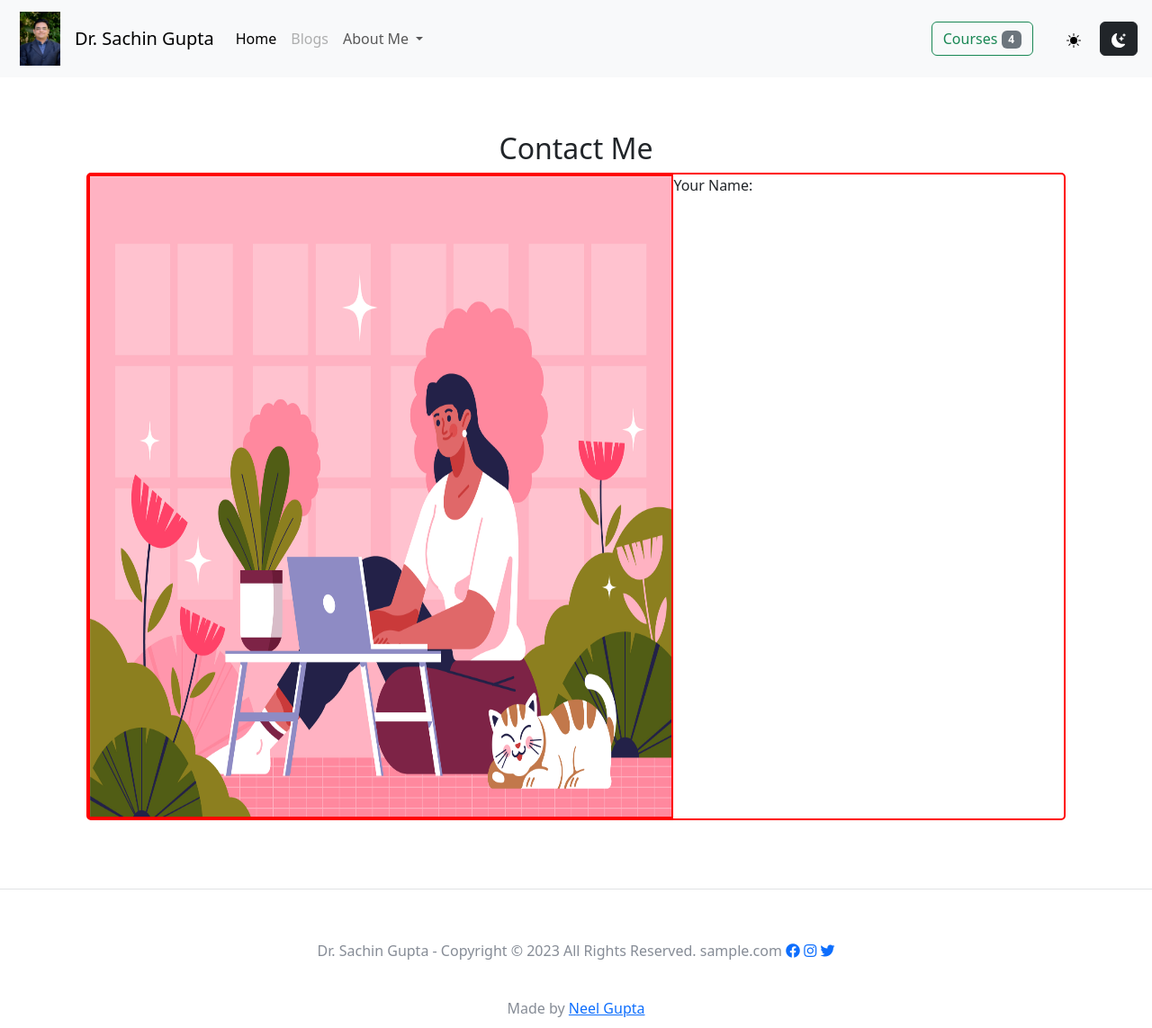
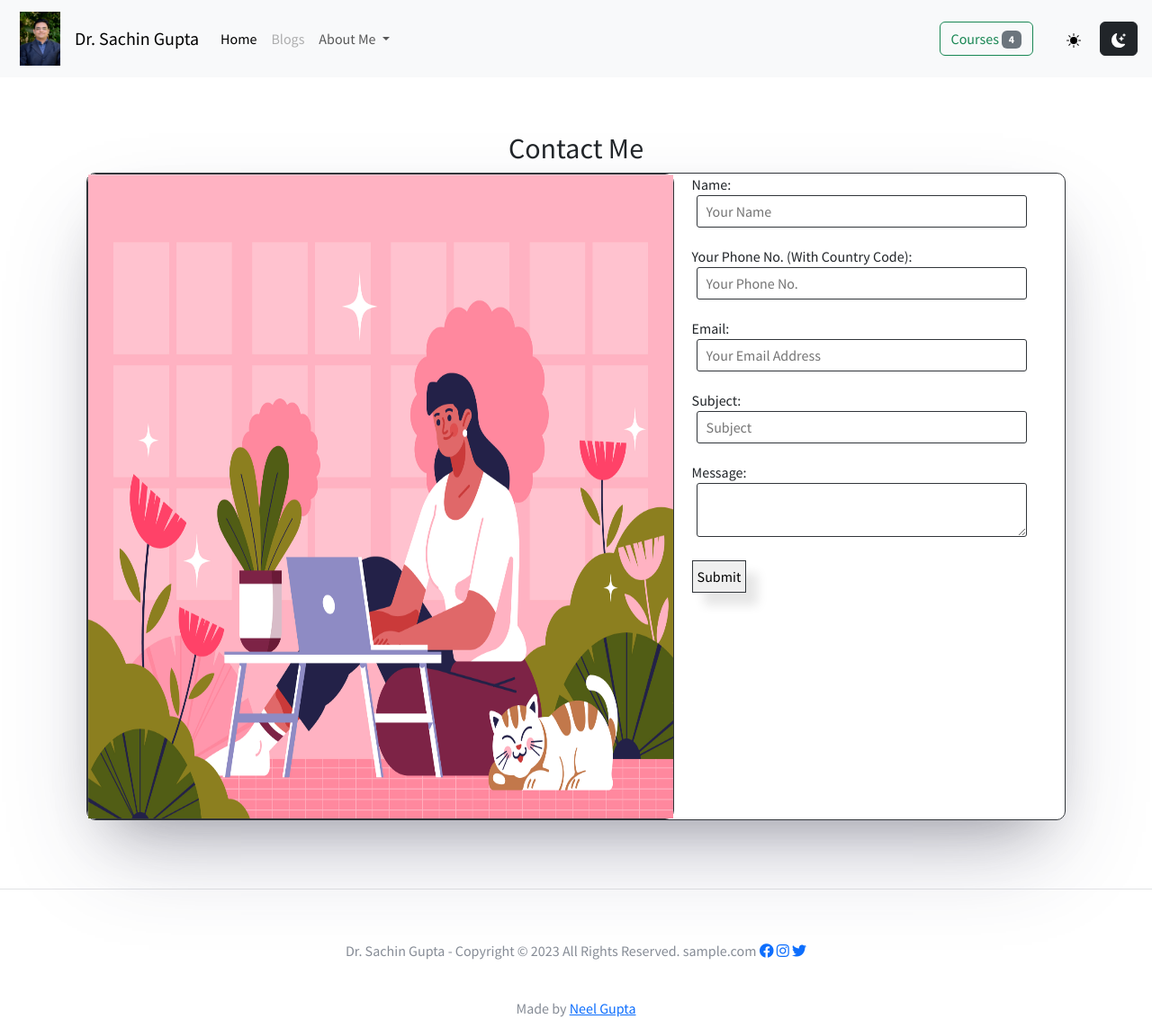
Before and after one commit to Neel-Gupta-Associates/dr_sachin_gupta, a PHP site: page /contact.html in a window 1280 px wide. Shown: the whole page at 90% size. Run offline with PHP 8.4, Linux system fonts and the light colour scheme; some libraries are stand-ins or nearby versions.

Commit message:
made contact form

```diff
--- a/contact.html
+++ b/contact.html
@@ -12,7 +12,7 @@
   <link rel="shortcut icon" href="assets/img/dr-sachin-gupta.jpg" type="image/x-icon">
   <script src="https://ajax.googleapis.com/ajax/libs/jquery/3.6.0/jquery.min.js"></script>
   <link href="https://cdnjs.cloudflare.com/ajax/libs/font-awesome/5.13.0/css/all.min.css" rel="stylesheet">
-  <link rel="stylesheet" href="css/style.css">
+  <link rel="stylesheet" href="../css/style.css">
   <style>
 
   </style>
@@ -103,10 +103,41 @@
         <div class="img-contact">
           <img src="assets/img/sample-photo.jpg" alt="Sample Images" class="img-con">
         </div>
+        <div class="input-boxes">
+          <div class="fields" style="margin-left: 20px;">
 
-        Your Name:
+            <form class="form-con" action="#" method="post">
+
+              <div class="form-group">
+                <label for="name">Name:</label>
+                <br>
+                <input type="text" id="name" name="name" class="field" required placeholder="Your Name">
+              </div>
+              <div class="form-group">
+                <label for="phone">Your Phone No. (With Country Code):</label>
+                <br>
+                <input type="number" id="phone" name="phone" class="field" required placeholder="Your Phone No.">
+              </div>
+              <div class="form-group">
+                <label for="email">Email:</label><br>
+                <input type="email" id="email" name="email" class="field" required placeholder="Your Email Address">
+              </div>
+              <div class="form-group">
+                <label for="subject">Subject:</label><br>
+                <input type="text" id="subject" name="subject" class="field" required placeholder="Subject">
+              </div>
+              <div class="form-group">
+                <label for="message">Message:</label><br>
+                <textarea id="message" name="message" class="field" required></textarea>
+              </div>
+              <button class="send-form" type="submit">Submit</button>
+
+            </form>
 
 
+
+          </div>
+        </div>
 
       </div>
     </div>
@@ -116,8 +147,12 @@
 
   <footer>
     <hr>
-    <p style="margin-bottom: 0;">Dr. Sachin Gupta - Copyright &copy; 2023 All Rights Reserved. sample.com <a href="" target="_blank"><i class="fab fa-facebook"></i></a> <a href="https://www.instagram.com/drsachin_gupta8/" target="_blank"><i class="fab fa-instagram"></i></a> <a href="https://twitter.com/DrSachin_Gupta" target="_blank"><i class="fab fa-twitter"></i></a> </p>
-    <p style="margin-bottom: 0; padding: 0; padding-bottom: 10px;">Made by <a href="mailto:guptaneelhome@gmail.com"> Neel Gupta</a></p>
+    <p style="margin-bottom: 0;">Dr. Sachin Gupta - Copyright &copy; 2023 All Rights Reserved. sample.com <a href=""
+        target="_blank"><i class="fab fa-facebook"></i></a> <a href="https://www.instagram.com/drsachin_gupta8/"
+        target="_blank"><i class="fab fa-instagram"></i></a> <a href="https://twitter.com/DrSachin_Gupta"
+        target="_blank"><i class="fab fa-twitter"></i></a> </p>
+    <p style="margin-bottom: 0; padding: 0; padding-bottom: 10px;">Made by <a href="mailto:guptaneelhome@gmail.com">
+        Neel Gupta</a></p>
 
   </footer>
 
--- a/css/style.css
+++ b/css/style.css
@@ -1,6 +1,8 @@
+@import url('https://fonts.googleapis.com/css2?family=Source+Sans+Pro:wght@100;200;300;400;500;550;600;700;800;900&display=swap');
 * {
     margin: 0;
     padding: 0;
+    font-family: 'Source Sans Pro', sans-serif;
 }
 
 html {
@@ -99,7 +101,7 @@ section {
     margin-bottom: 10px;
 }
 
-.contact-content{
+.contact-content {
     margin: 0 10px;
 }
 
@@ -122,14 +124,16 @@ footer p {
 
 .contact-form {
     margin: auto;
-    border: 2px solid red;
-    border-radius: 5px;
+    border: 1px solid #31353a;
+    border-radius: 10px;
     height: 90vh;
     width: 85%;
+    box-shadow: rgba(255, 255, 255, 0.1) 0px 1px 1px 0px inset, rgba(50, 50, 93, 0.25) 0px 50px 100px -20px, rgba(0, 0, 0, 0.3) 0px 30px 60px -30px;
 }
 
 .img-contact {
-    border: 2px solid red;
+    border: 1px solid #31353a;
+    border-radius: 10px;
     width: 60%;
 }
 
@@ -138,12 +142,54 @@ footer p {
     height: 100%;
 }
 
+.field{
+    border: 1px solid #31353a;
+    border-radius: 3px;
+    outline: none;
+    padding: 5px;
+    margin-left: 5px;
+    width: 150%;
+    margin-bottom: 20px;
+    padding-left: 10px;
+}
 
+.field:focus{
+    box-shadow: 13px 14px 12px rgba(0, 0, 0, 0.1);
+    border: 1px solid /*#31353a*/ #3e076b;
+    transition: border-color 0.3s ease-in-out;
+}
+
+.send-form{
+    outline: none;
+    padding: 5px;
+    border: 1px solid #31353a;
+    box-shadow: 13px 14px 12px rgba(0, 0, 0, 0.1);
+}
+
+
+
+
+
+
+
+
+@media only screen and (max-width:370px) {
+    .field{
+        width: 95%;
+    }
+}
+
+@media only screen and (max-width:310px) {
+    .field{
+        width: 90%;
+    }
+}
 
 @media only screen and (max-width:500px) {
     .img-contact {
         display: none;
         width: 40%;
+        height: 30vh;
     }
 }
 
@@ -152,3 +198,24 @@ footer p {
         width: 45%;
     }
 }
+
+@media only screen and (max-width:1000px) {
+    .field{
+        width: 110%;
+    }
+}
+@media only screen and (max-width:1200px) {
+    .field{
+        width: 130%;
+    }
+}
+
+input[type=number]::-webkit-outer-spin-button,
+input[type=number]::-webkit-inner-spin-button {
+    -webkit-appearance: none;
+    margin: 0;
+}
+
+input[type=number] {
+    -moz-appearance: textfield;
+}
--- a/index.html
+++ b/index.html
@@ -117,8 +117,7 @@
         </div>
         <div class="col-lg-6">
           <h1 class="display-5 fw-bold lh-1 mb-3">Dr. Sachin Gupta</h1>
-          <p class="lead">Hi!, I am Dr. Sachin Gupta, Currently working as Associate Proffesor in Commerce Dept. at
-            MLSU, Udaipur-313001. I have wrote 40+ Paper & guided 20+ Students in PhD</p>
+          <p class="lead">Hi!, I am Dr. Sachin Gupta, Currently working as Associate Proffesor in Commerce Dept. at MLSU, Udaipur-313001. I have wrote 40+ Paper & guided 20+ Students in PhD</p>
           <div class="d-grid gap-2 d-md-flex justify-content-md-start">
             <button onclick="location.href='contact.html'" type="button"
               class="btn btn-primary btn-lg px-4 me-md-2">Contact Me</button>
```
Lines whose indentation alone changed are shown as unchanged.
